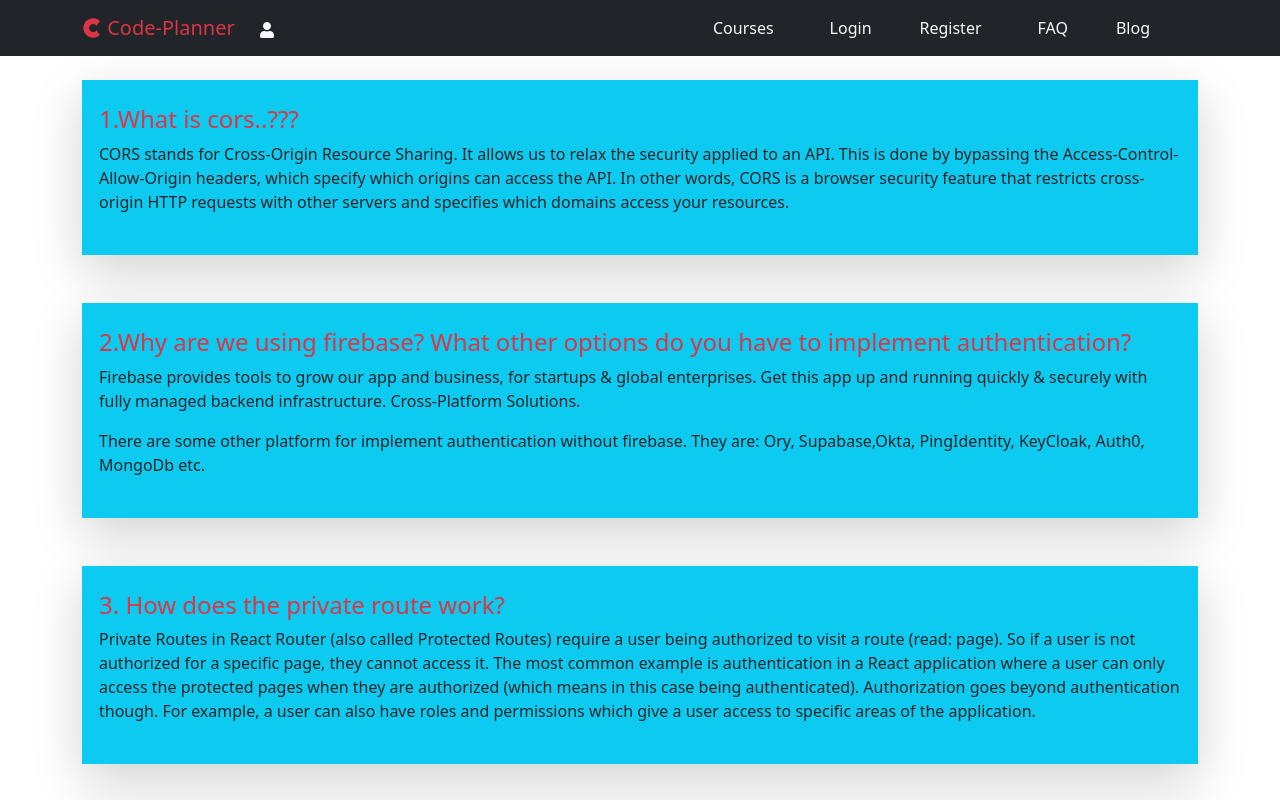
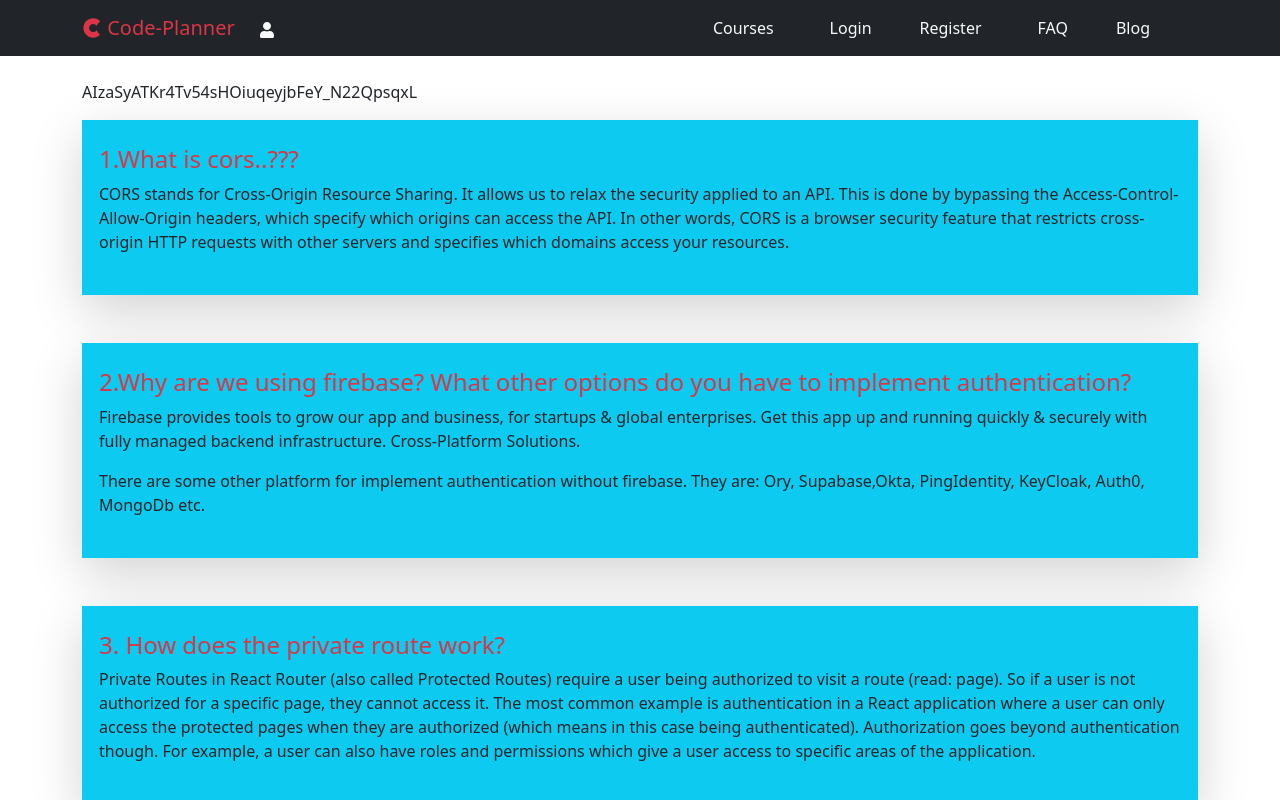
Before and after one commit to tasmim20/code-planner-client, a React (Create React App) app: page /blog in a window 1280 px wide. Shown: the top 800 px of the page. Built offline with nearby package versions, Linux system fonts and the light colour scheme; no server answers.

Commit message:
gith auth added

```diff
--- a/src/components/Blog/Blog.js
+++ b/src/components/Blog/Blog.js
@@ -5,6 +5,7 @@ const Blog = () => {
     return (
         <div>
             <Container>
+                <p>AIzaSyATKr4Tv54sHOiuqeyjbFeY_N22QpsqxL</p>
             <div className='border border-info shadow-lg px-3 py-4 mb-5 bg-info'>
            <h4 className='text-danger'>1.What is cors..???</h4>
            <p>CORS stands for Cross-Origin Resource Sharing. It allows us to relax the security applied to an API. This is done by bypassing the Access-Control-Allow-Origin headers, which specify which origins can access the API.
```
